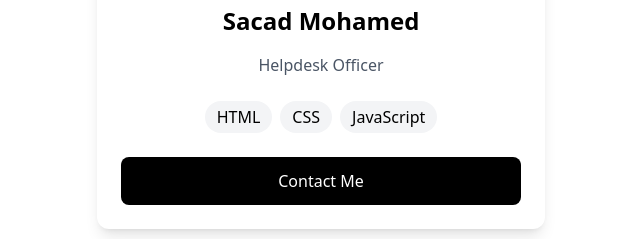
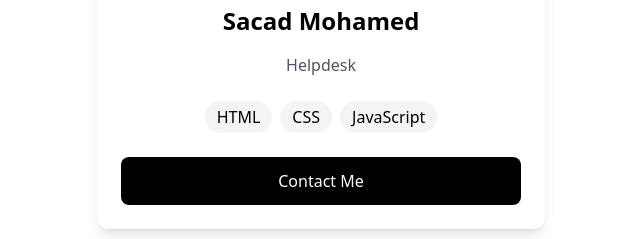
Before and after one commit to safraaye/Project1, a plain HTML site: page card.html in a window 1280 px wide. Shown: the part 347-586 px from the top of the page, 319-959 px from the left. Drawn offline with nearby package versions, Linux system fonts and the light colour scheme.

Commit message:
Update job title in card.html

```diff
--- a/card.html
+++ b/card.html
@@ -15,7 +15,7 @@
             class="w-24 h-24 rounded-full  mx-auto"
             />
             <h1 class="text-2xl font-bold text-center mt-2">Sacad Mohamed</h1>
-            <p class="text-gray-600 text-center mt-4"> Helpdesk Officer</p>
+            <p class="text-gray-600 text-center mt-4"> Helpdesk </p>
 
             <div class="flex flex-wrap justify-center gap-2 mt-6">
                 <span class="px-3 py-1 bg-gray-100 rounded-full">HTML</span>
```
